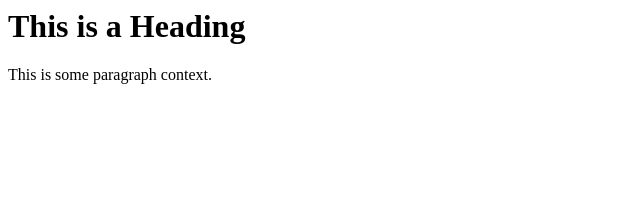
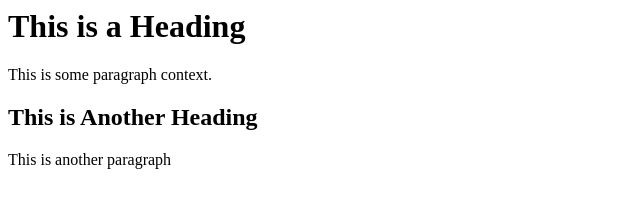
Before and after one commit to nikonst/aspasaki, a plain HTML site: page index.html in a window 1280 px wide. Shown: the whole page, without its empty margins (0-640 px from the left). Drawn offline with Linux system fonts and the light colour scheme.

Commit message:
Update index.html

```diff
--- a/index.html
+++ b/index.html
@@ -6,5 +6,7 @@
 <p>
   This is some paragraph context.
 </p>
+<h2>This is Another Heading</h2>
+<p>This is another paragraph</p>
 </body>
 </html>
```
